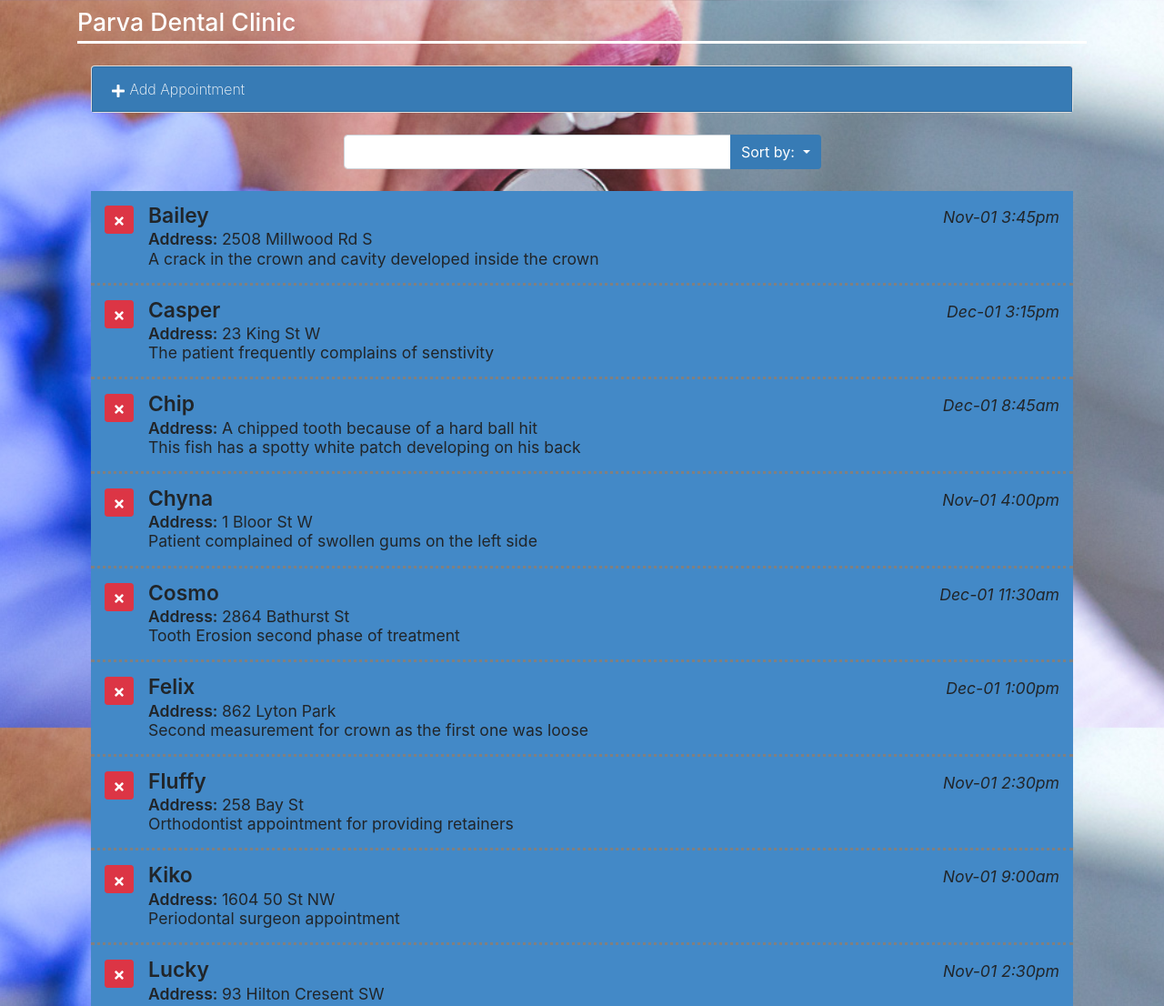
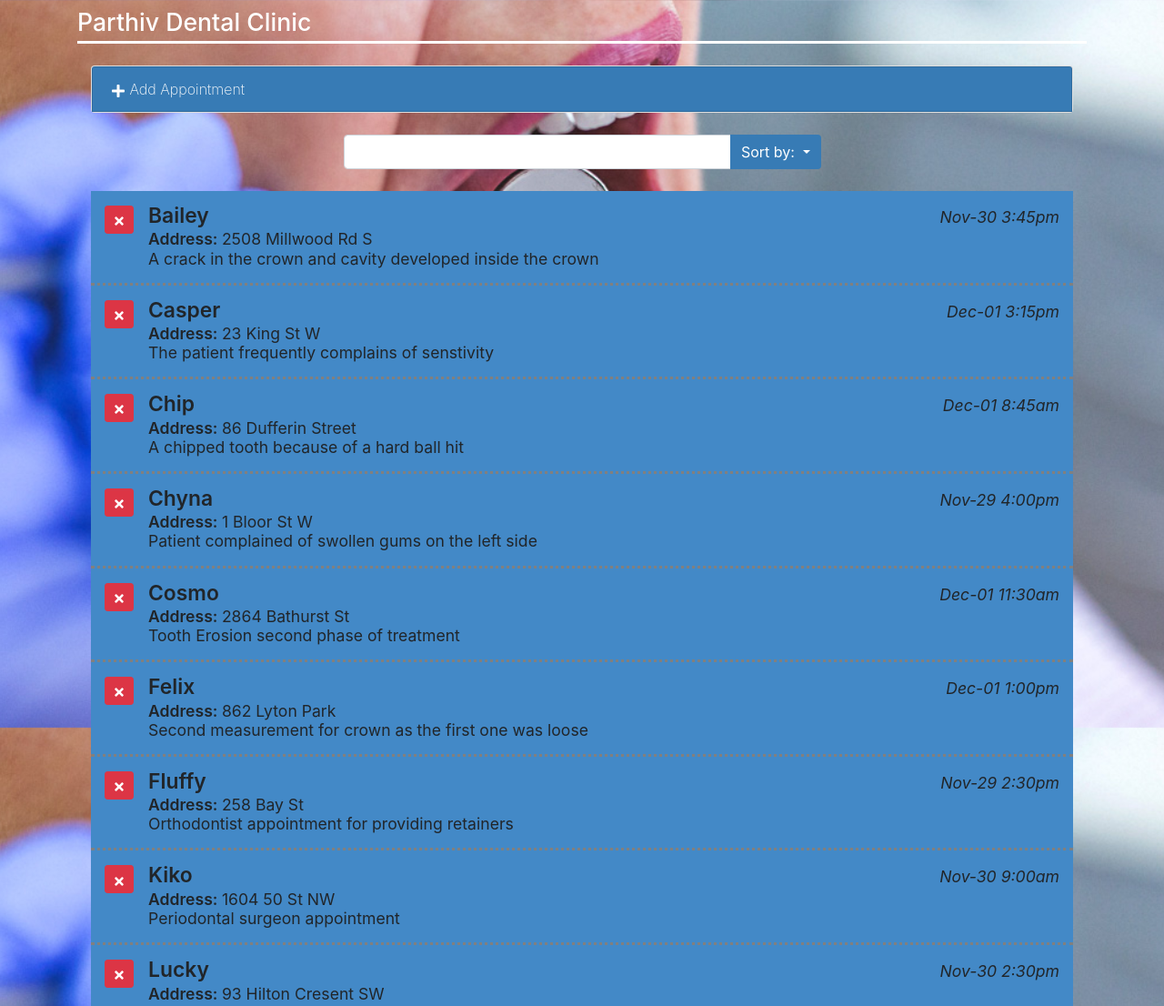
Before and after one commit to Parthiv221197/React-webpage, a React app: page / in a window 1280 px wide. Shown: the top 1106 px of the page at 91% size. Built offline with nearby package versions, Linux system fonts and the light colour scheme.

Commit message:
After Hosting and changing data.json

```diff
--- a/public/data.json
+++ b/public/data.json
@@ -121,8 +121,8 @@
     },
     {
       "patientName": "Chip",
-      "Address": "A chipped tooth because of a hard ball hit",
-      "aptNotes": "This fish has a spotty white patch developing on his back ",
+      "Address": "86 Dufferin Street",
+      "aptNotes": "A chipped tooth because of a hard ball hit",
       "aptDate": "2018-12-1 8:45"
     },
     {
--- a/public/index.html
+++ b/public/index.html
@@ -21,12 +21,12 @@
       work correctly both with client-side routing and a non-root public URL.
       Learn how to configure a non-root public URL by running `npm run build`.
     -->
-    <title>Parva</title>
+    <title>Parthiv</title>
   </head>
   <body>
     <noscript> You need to enable JavaScript to run this app. </noscript>
     <header class="container text-white">
-      <h1 class="py-2">Parva Dental Clinic</h1>
+      <h1 class="py-2">Parthiv Dental Clinic</h1>
     </header>
 
     <div id="root"></div>
--- a/src/components/ListAppointments.js
+++ b/src/components/ListAppointments.js
@@ -28,7 +28,7 @@ class ListAppointments extends Component{
                         <span className="apt-date ml-auto">
                             <Moment
                                 date={item.aptDate}
-                                parse="YYYY-MM-dd hh:mm"
+                                parse="YYYY-MM-DD hh:mm"
                                 format="MMM-DD h:mma"
                             />
                         </span>
```
Also changed, not shown: build/asset-manifest.json, build/data.json, build/index.html, build/service-worker.js, firebase.json (added), 8 other files.
